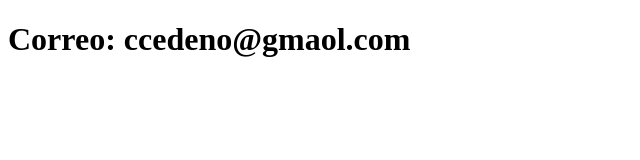
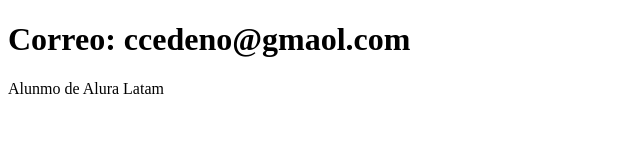
Before and after one commit to cceden0/Sistema-Registro, a plain HTML site: page contacto.html in a window 1280 px wide. Shown: the whole page, without its empty margins (0-640 px from the left). Drawn offline with Linux system fonts and the light colour scheme.

Commit message:
Actualiza contacto.html

```diff
--- a/contacto.html
+++ b/contacto.html
@@ -9,6 +9,7 @@
 
 <body>
 	<h1>Correo: ccedeno@gmaol.com</h1>
+	<p>Alunmo de Alura Latam</p>
 </body>
 
 </html>
```
